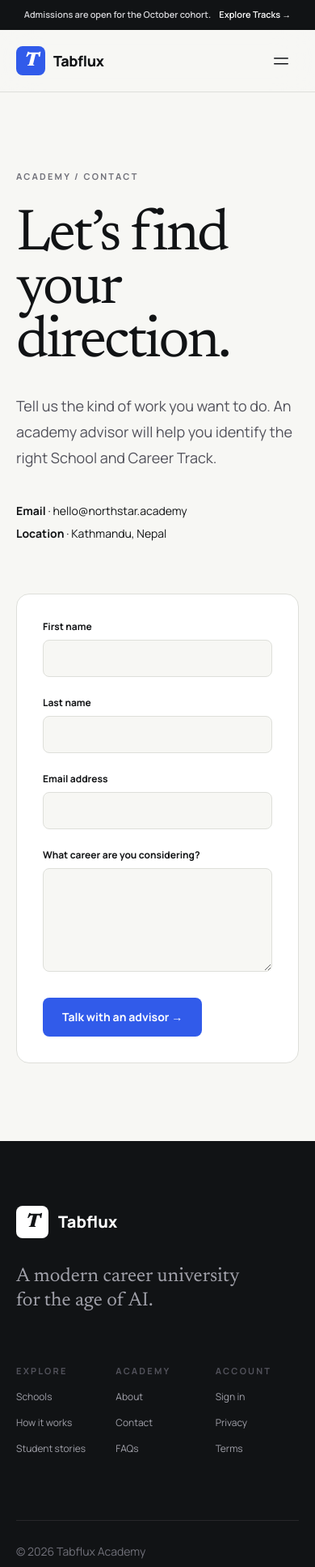
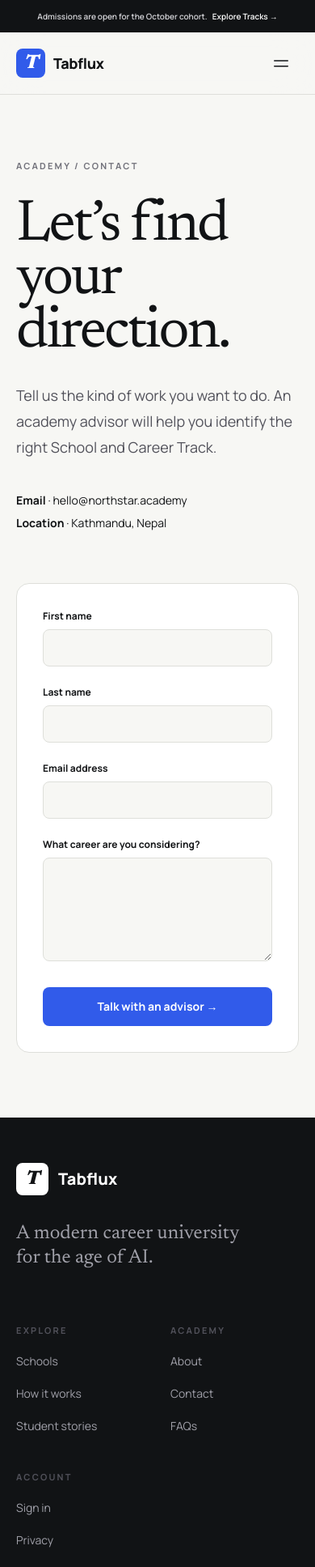
Before and after one commit to bibekjoshi01/learning-university, a Next.js app: page /contact in a window 390 px wide. Shown: the top 1935 px of the page at 81% size. Built offline with nearby package versions, Linux system fonts and the light colour scheme.

Commit message:
feat: mobile friendly

```diff
--- a/app/globals.css
+++ b/app/globals.css
@@ -13,9 +13,9 @@
 
 @layer components {
   .shell { @apply mx-auto w-full max-w-[1240px] px-5 sm:px-8 lg:px-10; }
-  .section { @apply py-24 sm:py-32 lg:py-40; }
+  .section { @apply py-20 sm:py-32 lg:py-40; }
   .eyebrow { @apply text-[11px] font-bold uppercase tracking-[0.2em] text-zinc-500; }
-  .display { @apply font-display text-5xl font-normal leading-[0.94] tracking-[-0.04em] sm:text-7xl lg:text-[88px]; }
+  .display { @apply font-display text-[44px] font-normal leading-[0.96] tracking-[-0.04em] sm:text-7xl lg:text-[88px]; }
   .button-primary { @apply inline-flex min-h-12 items-center justify-center gap-8 rounded-lg bg-cobalt px-6 text-sm font-bold text-white transition duration-200 hover:-translate-y-0.5 hover:shadow-lg focus:outline-none focus:ring-2 focus:ring-cobalt focus:ring-offset-2; }
   .button-secondary { @apply inline-flex min-h-12 items-center justify-center gap-3 rounded-lg border bg-white px-6 text-sm font-bold text-ink transition duration-200 hover:-translate-y-0.5 hover:shadow-card; }
   .card { @apply rounded-2xl border bg-white; }
@@ -29,3 +29,13 @@
 /* Tabflux certification monogram */
 .size-24.border-cobalt.font-display { font-size: 0; }
 .size-24.border-cobalt.font-display::after { content: 'T'; font-size: 3rem; }
+
+@media (max-width: 639px) {
+  body { overflow-x: hidden; }
+  main h1 { font-size: 3rem; line-height: .94; overflow-wrap: anywhere; }
+  main > section:first-child .button-primary,
+  main > section:first-child .button-secondary { width: 100%; }
+  #roadmap .button-secondary { grid-column: 1 / -1; width: 100%; }
+  #schools a.group { min-height: 360px; padding: 1.5rem; }
+  #schools a.group h3 { font-size: 2.5rem; }
+}
--- a/components/Header.jsx
+++ b/components/Header.jsx
@@ -13,8 +13,8 @@ export default function Header() {
   const [open, setOpen] = useState(false);
   return (
     <>
-      <div className="bg-ink px-4 py-2.5 text-center text-[11px] font-semibold text-zinc-300">
-        Admissions are open for the October cohort. <a className="ml-2 text-white" href="/schools">Explore Tracks →</a>
+      <div className="bg-ink px-4 py-2.5 text-center text-[10px] font-semibold leading-5 text-zinc-300 sm:text-[11px]">
+        Admissions are open for the October cohort. <a className="ml-1 whitespace-nowrap text-white sm:ml-2" href="/schools">Explore Tracks →</a>
       </div>
       <header className="sticky top-0 z-50 border-b bg-paper/90 backdrop-blur-xl">
         <div className="shell flex h-[76px] items-center">
@@ -32,7 +32,7 @@ export default function Header() {
             {open ? <XMarkIcon className="size-6" /> : <Bars2Icon className="size-6" />}
           </button>
         </div>
-        {open && <nav className="shell flex flex-col gap-5 border-t py-6 text-sm font-bold lg:hidden">{links.map(([label, href]) => <a onClick={() => setOpen(false)} href={href} key={label}>{label}</a>)}</nav>}
+        {open && <nav className="shell flex flex-col gap-1 border-t py-4 text-sm font-bold lg:hidden">{links.map(([label, href]) => <a className="rounded-lg px-3 py-3" onClick={() => setOpen(false)} href={href} key={label}>{label}</a>)}<a className="button-primary mt-2 w-full" onClick={() => setOpen(false)} href="/schools">Explore Tracks</a><a className="py-3 text-center text-zinc-500" href="#">Sign in</a></nav>}
       </header>
     </>
   );
--- a/components/SiteFooter.jsx
+++ b/components/SiteFooter.jsx
@@ -7,11 +7,11 @@ const columns = [
 const hrefFor = label => ({ Schools:'/schools', About:'/about', Contact:'/contact' }[label] || '#');
 
 export default function SiteFooter() {
-  return <footer className="bg-ink py-20 text-white"><div className="shell">
+  return <footer className="bg-ink py-14 text-white sm:py-20"><div className="shell">
     <div className="grid gap-16 lg:grid-cols-2">
       <div><a href="/" className="flex items-center gap-3 text-xl font-extrabold"><span className="grid size-10 place-items-center rounded-lg bg-white font-display text-2xl italic text-ink">T</span>Tabflux</a><p className="mt-8 font-display text-2xl leading-tight text-zinc-400">A modern career university<br/>for the age of AI.</p></div>
-      <div className="grid grid-cols-3 gap-5 text-xs text-zinc-400">{columns.map(([title,links])=><div className="space-y-4" key={title}><strong className="eyebrow !text-zinc-600">{title}</strong>{links.map(link=><a className="block hover:text-white" href={hrefFor(link)} key={link}>{link}</a>)}</div>)}</div>
+      <div className="grid grid-cols-2 gap-x-8 gap-y-10 text-sm text-zinc-400 sm:grid-cols-3 sm:text-xs">{columns.map(([title,links])=><div className="space-y-4" key={title}><strong className="eyebrow !text-zinc-600">{title}</strong>{links.map(link=><a className="block py-0.5 hover:text-white" href={hrefFor(link)} key={link}>{link}</a>)}</div>)}</div>
     </div>
-    <div className="mt-20 flex flex-wrap justify-between gap-5 border-t border-zinc-800 pt-7 text-sm text-zinc-500"><span>© 2026 Tabflux Academy</span><span>Built in Kathmandu, for the world.</span><span>Privacy · Terms</span></div>
+    <div className="mt-14 flex flex-col gap-3 border-t border-zinc-800 pt-7 text-sm leading-6 text-zinc-500 sm:mt-20 sm:flex-row sm:flex-wrap sm:justify-between sm:gap-5"><span>© 2026 Tabflux Academy</span><span>Built in Kathmandu, for the world.</span><span>Privacy · Terms</span></div>
   </div></footer>;
 }
--- a/components/TrackCard.jsx
+++ b/components/TrackCard.jsx
@@ -2,9 +2,9 @@ import { schools } from '@/lib/academy';
 
 export default function TrackCard({ track }) {
   const school = schools.find(item => item.slug === track.school);
-  return <a href={`/roles/${track.slug}`} className="card group flex min-h-[350px] flex-col p-7 transition hover:-translate-y-1 hover:shadow-card">
+  return <a href={`/roles/${track.slug}`} className="card group flex min-h-[310px] flex-col p-6 transition hover:-translate-y-1 hover:shadow-card sm:min-h-[350px] sm:p-7">
     <p className="eyebrow text-cobalt">{school.shortName}</p>
-    <h3 className="mt-7 font-display text-4xl leading-none tracking-tight">{track.name}</h3>
+    <h3 className="mt-6 font-display text-[34px] leading-none tracking-tight sm:mt-7 sm:text-4xl">{track.name}</h3>
     <p className="mt-5 text-sm leading-6 text-zinc-600">{track.summary}</p>
     <div className="mt-auto border-t pt-5"><div className="flex flex-wrap gap-4 text-[10px] font-bold text-zinc-500"><span>{track.duration}</span><span>·</span><span>{track.difficulty}</span><span>·</span><span>{track.projects} projects</span></div><span className="mt-5 flex items-center justify-between text-xs font-bold text-cobalt">Enroll in Track <span>→</span></span></div>
   </a>;
```
Also changed, not shown: app/page.jsx (+5 -5 lines).
